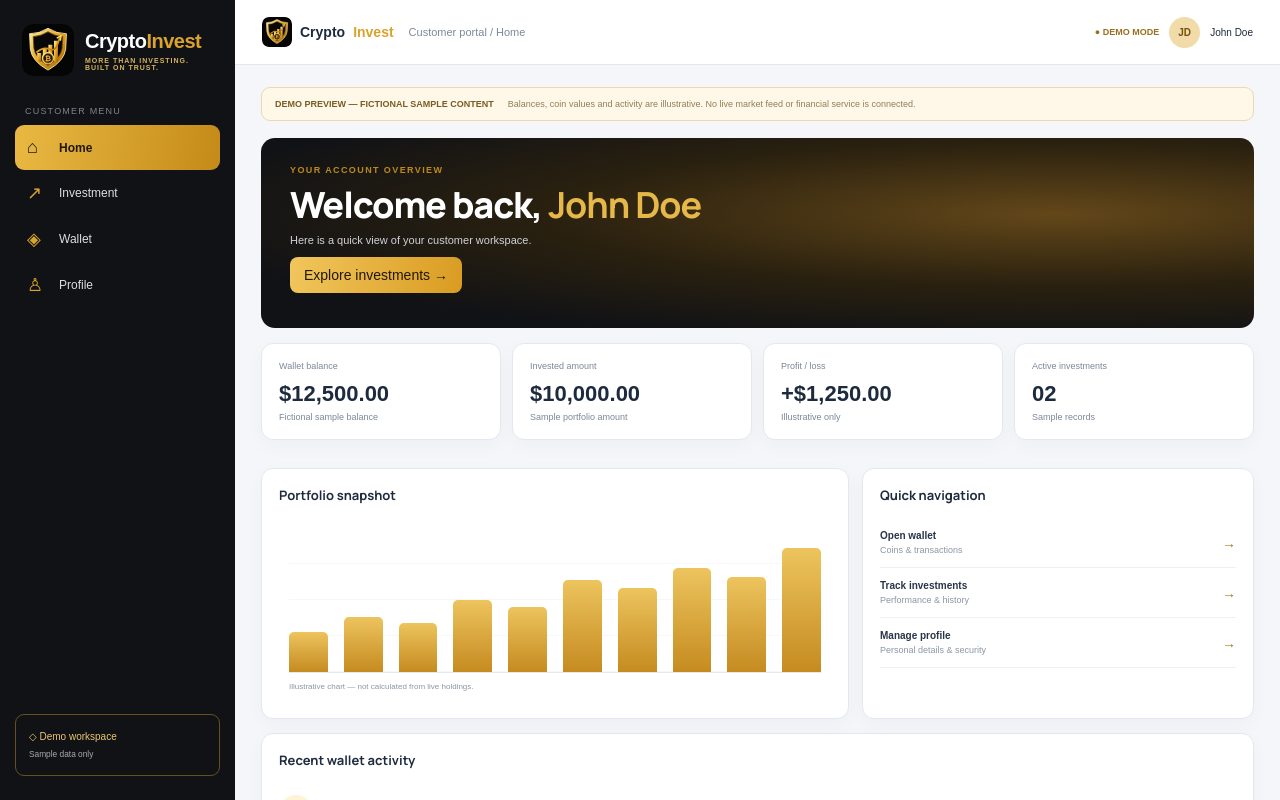
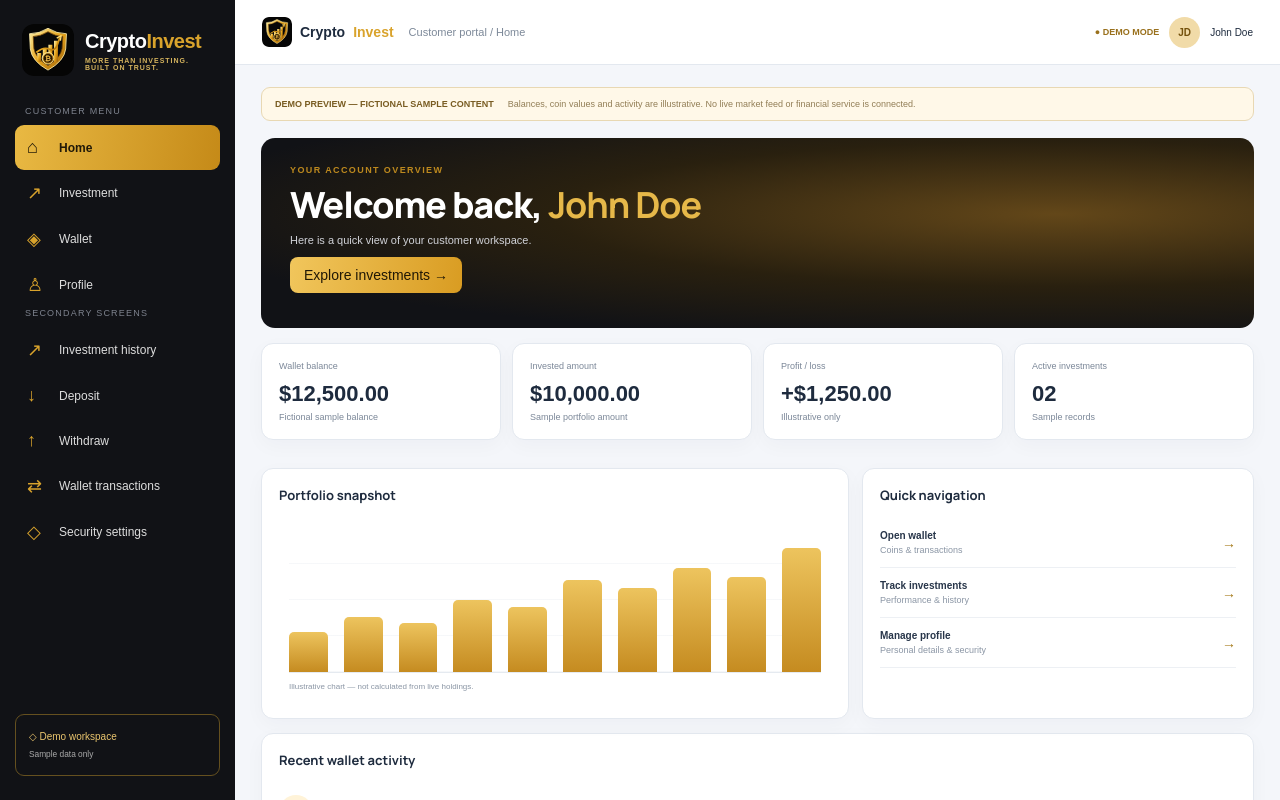
Before and after one commit to udofiaasianubong738-droid/Cryptocurrency, a Next.js app in the folder nextjs/: page /customer/preview in a window 1280 px wide. Shown: the top 800 px of the page. Built offline with nearby package versions, Linux system fonts and the light colour scheme.

Commit message:
Add home sidebar links to customer secondary screens

```diff
--- a/nextjs/src/app/customer/preview/page.tsx
+++ b/nextjs/src/app/customer/preview/page.tsx
@@ -10,7 +10,7 @@ export default function CustomerPreviewPage(){
  const go=(t:Tab)=>{setTab(t);setSub(null);setNotice("");};
  const open=(s:Sub)=>{setSub(s);setNotice("");};
  return <div className="ci-v2">
-  {tab==="Home"&&!sub&&<aside className="ci-v2-sidebar"><a className="ci-v2-brand" aria-label="CryptoInvest"><img src="/cryptoinvest-mark.svg" alt="CryptoInvest shield logo"/><span>Crypto<strong>Invest</strong><small>MORE THAN INVESTING. BUILT ON TRUST.</small></span></a><p>CUSTOMER MENU</p>{tabs.map(t=><button key={t.name} className={tab===t.name?"selected":""} onClick={()=>go(t.name)}><i>{t.icon}</i>{t.name}</button>)}<div className="ci-v2-sidefoot">◇ Demo workspace<br/><small>Sample data only</small></div></aside>}
+  {tab==="Home"&&!sub&&<aside className="ci-v2-sidebar"><a className="ci-v2-brand" aria-label="CryptoInvest"><img src="/cryptoinvest-mark.svg" alt="CryptoInvest shield logo"/><span>Crypto<strong>Invest</strong><small>MORE THAN INVESTING. BUILT ON TRUST.</small></span></a><p>CUSTOMER MENU</p>{tabs.map(t=><button key={t.name} className={tab===t.name?"selected":""} onClick={()=>go(t.name)}><i>{t.icon}</i>{t.name}</button>)}<p className="ci-v2-sidegroup">SECONDARY SCREENS</p><button onClick={()=>{go("Investment");open("Investment details")}}><i>↗</i>Investment history</button><button onClick={()=>{go("Wallet");open("Deposit")}}><i>↓</i>Deposit</button><button onClick={()=>{go("Wallet");open("Withdraw")}}><i>↑</i>Withdraw</button><button onClick={()=>{go("Wallet");open("Wallet transactions")}}><i>⇄</i>Wallet transactions</button><button onClick={()=>{go("Profile");open("Security")}}><i>◇</i>Security settings</button><div className="ci-v2-sidefoot">◇ Demo workspace<br/><small>Sample data only</small></div></aside>}
   <div className="ci-v2-main"><header className="ci-v2-header"><b className="ci-v2-mobilebrand"><img src="/cryptoinvest-mark.svg" alt=""/>Crypto<strong>Invest</strong></b><span>Customer portal / {sub||tab}</span><div><em>● DEMO MODE</em><b className="ci-v2-avatar">JD</b><small>John Doe</small></div></header>
   <main className="ci-v2-content"><div className="ci-v2-demo"><b>DEMO PREVIEW — FICTIONAL SAMPLE CONTENT</b><span>Balances, coin values and activity are illustrative. No live market feed or financial service is connected.</span></div>{notice&&<div className="ci-v2-notice">{notice}</div>}
   {sub?<section className="ci-v2-section"><button className="ci-v2-back" onClick={()=>setSub(null)}>← Back to {tab}</button><p className="ci-v2-kicker">CUSTOMER WORKSPACE · SECONDARY SCREEN</p><h1>{sub}</h1>
```
